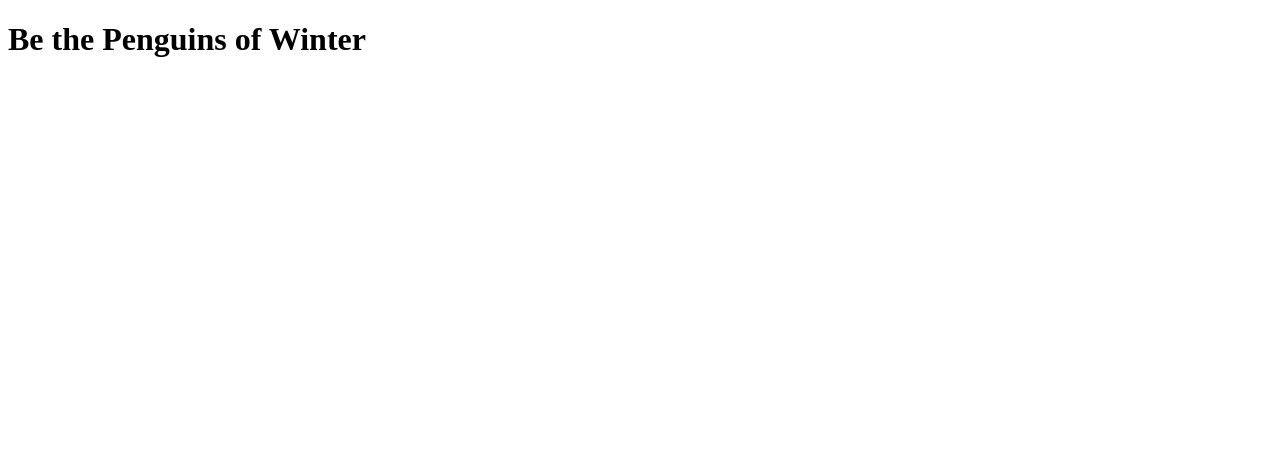
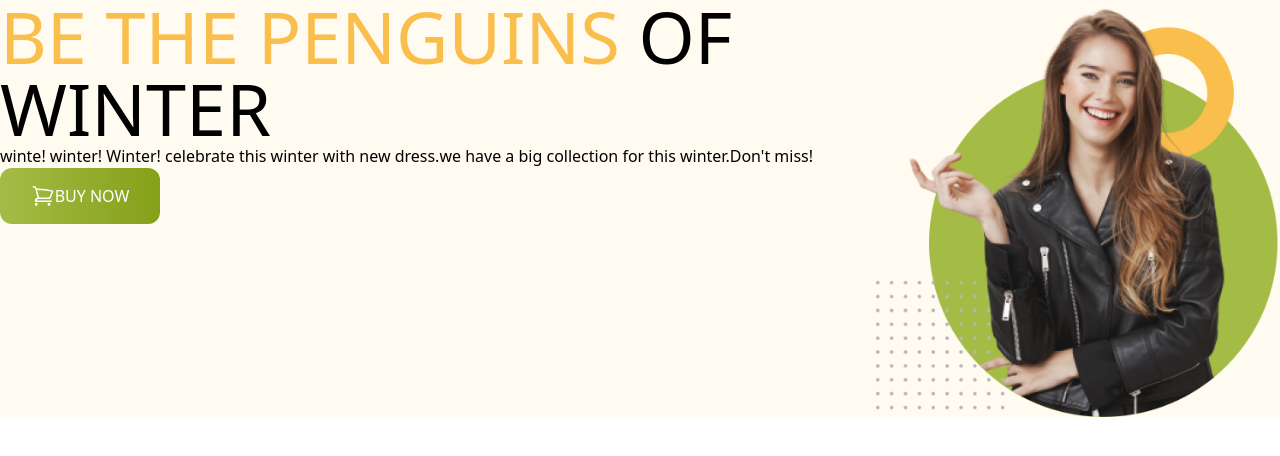
Before and after one commit to shipon1242/penguin-fashion-practice, a plain HTML site: page index.html in a window 1280 px wide. Drawn offline with nearby package versions, Linux system fonts and the light colour scheme.

Commit message:
fenguai banner up to added

```diff
--- a/index.html
+++ b/index.html
@@ -4,16 +4,31 @@
     <meta charset="UTF-8">
     <meta name="viewport" content="width=device-width, initial-scale=1.0">
     <title>penguin fashion</title>
+    <script src="https://cdn.tailwindcss.com"></script>
 </head>
 <body>
     <header>
-        <div>
+        <div class="flex justify-between w-full bg-[#FFFBF0] h-715px">
             <div>
-                <h1>
-                    Be the Penguins of Winter
+                <h1 class="text-7xl uppercase">
+                    <span class="text-[#FABE4C]">Be the Penguins</span> of Winter
                 </h1>
+                <p class="">
+                  winte! winter! Winter!  celebrate this winter with new dress.we have a big collection for this winter.Don't miss!
+                </p>
+
+
+                <button class="uppercase w-40 h-14 bg-orange-600 rounded-xl text-white flex justify-center items-center bg-gradient-to-r from-[#A4BC46] to-[#85A019] ">
+                    <svg xmlns="http://www.w3.org/2000/svg" fill="none" viewBox="0 0 24 24" stroke-width="1.5" stroke="currentColor" class="w-6 h-6">
+                        <path stroke-linecap="round" stroke-linejoin="round" d="M2.25 3h1.386c.51 0 .955.343 1.087.835l.383 1.437M7.5 14.25a3 3 0 0 0-3 3h15.75m-12.75-3h11.218c1.121-2.3 2.1-4.684 2.924-7.138a60.114 60.114 0 0 0-16.536-1.84M7.5 14.25 5.106 5.272M6 20.25a.75.75 0 1 1-1.5 0 .75.75 0 0 1 1.5 0Zm12.75 0a.75.75 0 1 1-1.5 0 .75.75 0 0 1 1.5 0Z" />
+                      </svg>
+
+                    buy now
+                </button>
             </div>
-            <div></div>
+            <div class="">
+                <img src="images/model.png" alt="">
+            </div>
         </div>
 
     </header>
```
